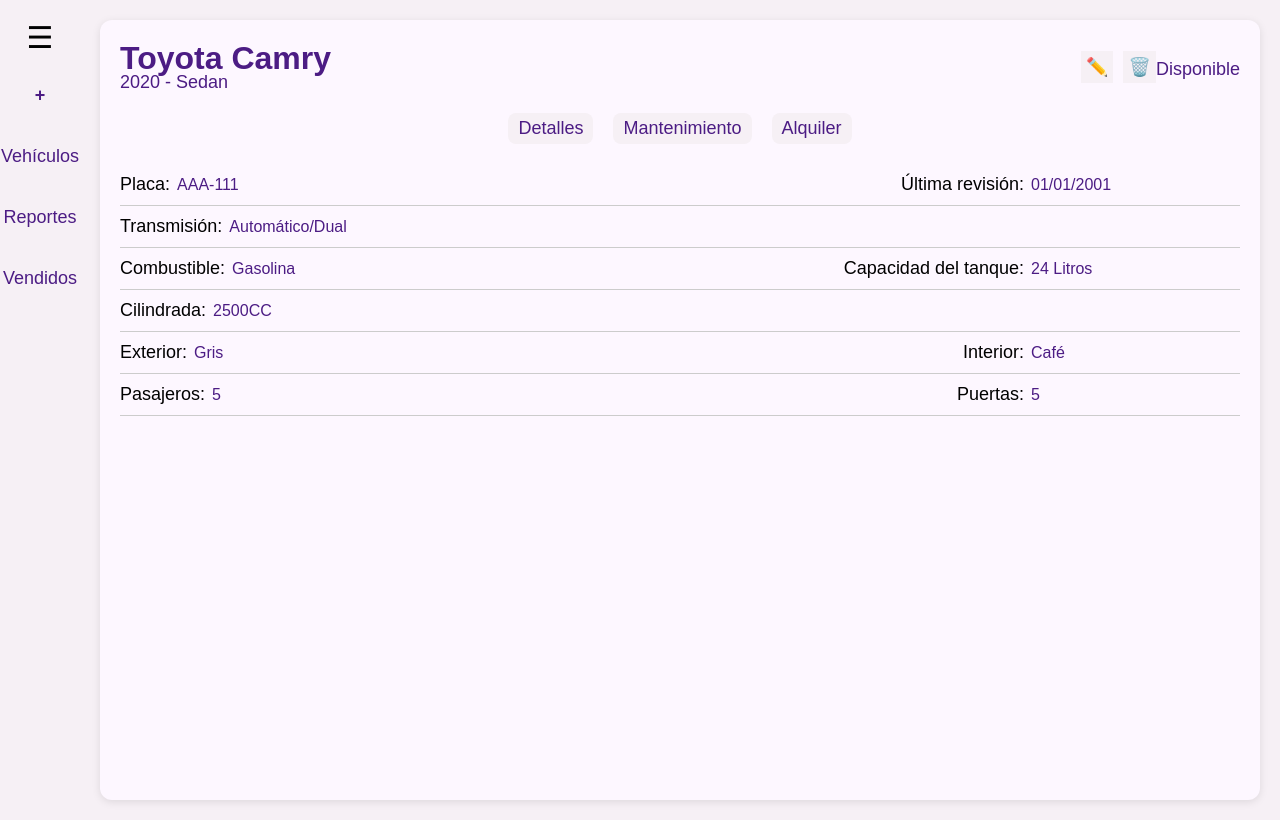
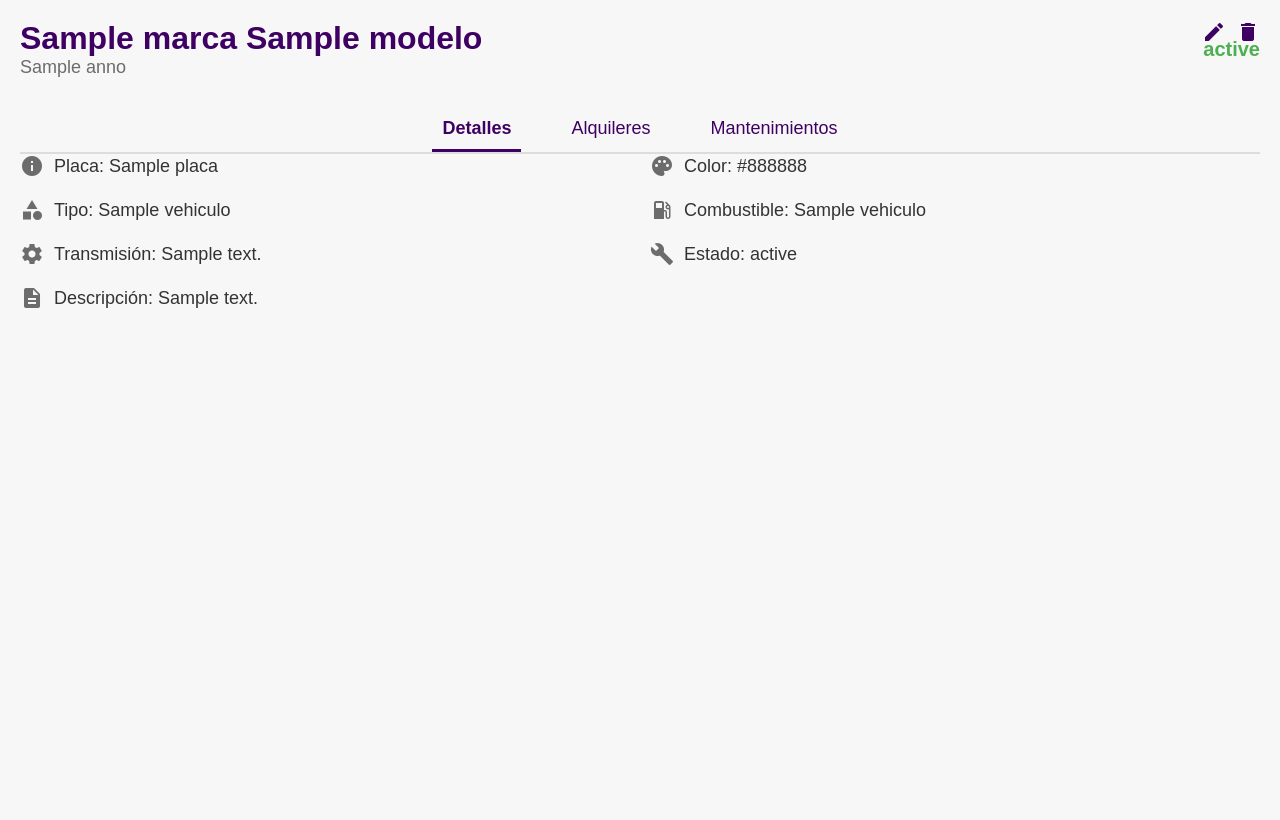
Before and after one commit to fash2110/ReqSoft-RentACar, a Flask app: template templates/VehiculosDetalles.html in a window 1280 px wide. After the commit the page ends 308 px from the top, so only its background shows below. Run offline with Flask 3, Linux system fonts and the light colour scheme; the template is opened without the code that fills it: most values are stand-ins (such as "Sample title", 1, 10 or a date in 2020).

Commit message:
Funcionalidad Detalles de Vehículo

```diff
--- a/InciarSesion.py
+++ b/InciarSesion.py
@@ -72,9 +72,37 @@ def Inicio():
 def IngresarVehiculo():
     return render_template('Inicio.html', usuario=session['usuario'])
 
+
+@app.route('/detalles/<id>')
+def detalles_vehiculo(id):
+    try:
+        #CONEXION CON BASE DE DATOS
+        connection = get_connection()
+        cursor = connection.cursor()
+
+        # LLAMADO A STORED PROCEDURE
+        cursor.execute("{CALL dbo.ConsultaVehiculo(?)}", (id,))
+        vehiculo = cursor.fetchone()
+
+        # VALIDACIÓN DE EXISTENCIA DE VEHÍCULO
+        if vehiculo:
+            return render_template('Vehiculosdetalles.html', vehiculo=vehiculo)
+        else:
+            flash('No se encontraron detalles para este vehículo.')
+            return redirect(url_for('Inicio'))
+
+    except Exception as e:
+        flash(str(e))
+        return redirect(url_for('Inicio'))
+    finally:
+        connection.close()
+
+
+
 @app.route('/reportes')
 def reportes():
     return render_template('reportes.html')
 
+
 if __name__ == '__main__':
     app.run(debug=True)
--- a/templates/Inicio.html
+++ b/templates/Inicio.html
@@ -179,14 +179,14 @@
             <input type="text" placeholder="Buscar vehículo">
             <i class="material-icons">search</i>
         </div>
-
         <section class="vehicle-list">
             {% for vehiculo in vehiculos %}
             <div class="vehicle">
                 <div class="vehicle-info">
                     <div class="vehicle-icon">{{ vehiculo[2][0] }}</div> <!-- Primera letra de la marca -->
                     <div>
-                        <h4>{{ vehiculo[2] }} {{ vehiculo[1] }}</h4> <!-- Marca y modelo -->
+                        <!-- Enlace que redirige a la página de detalles del vehículo pasando la placa como parámetro -->
+                        <h4><a href="{{ url_for('detalles_vehiculo', id=vehiculo[0]) }}">{{ vehiculo[2] }} {{ vehiculo[1] }}</a></h4> <!-- Marca y modelo -->
                         <p>{{ vehiculo[9] }}</p> <!-- Estado o descripción -->
                     </div>
                 </div>
--- a/templates/VehiculosDetalles.html
+++ b/templates/VehiculosDetalles.html
@@ -3,208 +3,142 @@
 <head>
     <meta charset="UTF-8">
     <meta name="viewport" content="width=device-width, initial-scale=1.0">
-    <title>Detalles del Vehículo</title>
+    <title>{{ vehiculo.marca }} {{ vehiculo.modelo }} - Detalles</title>
+    <link href="https://fonts.googleapis.com/icon?family=Material+Icons" rel="stylesheet">
     <style>
-        body {
-            font-family: Arial, sans-serif;
-            background-color: #f6f0f5;
+        * {
             margin: 0;
             padding: 0;
-            display: flex;
+            box-sizing: border-box;
+            font-family: Arial, sans-serif;
         }
-        .sidebar {
-            width: 80px;
-            background-color: #f6f0f5;
-            height: 100vh;
+
+        body {
+            background-color: #f7f7f7;
+        }
+
+        .container {
             display: flex;
             flex-direction: column;
-            align-items: center;
-            padding-top: 20px;
+            justify-content: flex-start;
+            padding: 20px;
         }
-        .sidebar button {
-            background-color: #f6f0f5;
-            border: none;
-            margin-bottom: 20px;
-            cursor: pointer;
-            font-size: 18px;
-            color: #4c1c84;
-            padding: 10px;
-        }
-        .sidebar button:hover {
-            background-color: #e0d5e5;
-            border-radius: 8px;
-        }
-        .hamburger-menu {
-            font-size: 30px;
-            cursor: pointer;
-            margin-bottom: 20px;
-        }
-        .plus-button {
-            font-size: 30px;
-            font-weight: bold;
-        }
-        .main-content {
-            flex-grow: 1;
-            padding: 20px;
-            background-color: #fdf7ff;
-            border-radius: 12px;
-            margin: 20px;
-            box-shadow: 0px 2px 8px rgba(0, 0, 0, 0.1);
-        }
-        .header {
+
+        .vehicle-header {
             display: flex;
             justify-content: space-between;
             align-items: center;
-            padding-bottom: 10px;
+            margin-bottom: 10px;
         }
-        .header-left h1 {
-            color: #4c1c84;
+
+        .vehicle-header h1 {
             font-size: 32px;
+            color: #3E0063;
+        }
+
+        .vehicle-header p {
+            font-size: 18px;
+            color: #6c6c6c;
+        }
+
+        .vehicle-status {
+            color: #4CAF50;
+            font-size: 20px;
             font-weight: bold;
-            margin: 0;
         }
-        .header-left div {
-            font-size: 18px;
-            margin-top: -5px;
-            color: #4c1c84;
-        }
-        .nav-tabs {
-            display: flex;
-            justify-content: center;
-            margin-top: 10px;
+
+        .details {
+            display: grid;
+            grid-template-columns: 1fr 1fr;
             gap: 20px;
         }
-        .nav-tabs a {
-            text-decoration: none;
-            font-size: 18px;
-            color: #4c1c84;
-            padding: 5px 10px;
-            background-color: #f6f0f5;
-            border-radius: 8px;
-        }
-        .nav-tabs a:hover {
-            background-color: #e0d5e5;
-        }
-        .header-right {
+
+        .details div {
             display: flex;
             align-items: center;
+            font-size: 18px;
+            color: #333;
         }
-        .actions {
+
+        .details div i {
+            margin-right: 10px;
+            color: #6c6c6c;
+        }
+
+        .edit-buttons {
+            position: absolute;
+            top: 20px;
+            right: 20px;
             display: flex;
             gap: 10px;
         }
-        .actions button {
-            background-color: #f6f0f5;
-            border: none;
+
+        .edit-buttons i {
             cursor: pointer;
+            font-size: 24px;
+            color: #3E0063;
+        }
+
+        .tab-bar {
+            margin-top: 20px;
+            display: flex;
+            justify-content: center;
+            border-bottom: 2px solid #ddd;
+        }
+
+        .tab-bar a {
+            text-decoration: none;
+            color: #3E0063;
             font-size: 18px;
-            color: #4c1c84;
-            padding: 5px;
+            margin: 0 20px;
+            padding: 10px;
         }
-        .actions button:hover {
-            background-color: #e0d5e5;
-            border-radius: 8px;
-        }
-        .status-text {
-            margin-top: 5px;
-            font-size: 18px;
-            color: #4c1c84;
-        }
-        .vehicle-details {
-            margin-top: 20px;
-        }
-        .vehicle-info {
-            display: flex;
-            justify-content: space-between;
-            font-size: 18px;
-            padding: 10px 0;
-            border-bottom: 1px solid #ccc;
-        }
-        .vehicle-info-right {
-            margin-left: -120px;
-        }
-        input {
-            border: none;
-            background-color: #fdf7ff;
-            font-size: 16px;
-            color: #4c1c84;
-            width: auto;
-        }
-        input[readonly] {
-            border-bottom: none;
-        }
-        input[type="text"]:focus {
-            outline: none;
-            border-bottom: 1px solid #4c1c84;
+
+        .tab-bar a.active {
+            border-bottom: 3px solid #3E0063;
+            font-weight: bold;
         }
     </style>
-    <script>
-        function toggleEditMode() {
-            const inputs = document.querySelectorAll('input[type="text"]');
-            inputs.forEach(input => {
-                input.toggleAttribute('readonly');
-            });
-        }
-    </script>
 </head>
 <body>
-    <!-- Barra lateral -->
-    <div class="sidebar">
-        <div class="hamburger-menu">☰</div>
-        <button class="plus-button">+</button>
-        <button>Vehículos</button>
-        <button>Reportes</button>
-        <button>Vendidos</button>
+
+    <div class="container">
+        <!-- Encabezado con título y estatus -->
+        <div class="vehicle-header">
+            <div>
+                <h1>{{ vehiculo.marca }} {{ vehiculo.modelo }}</h1>
+                <p>{{ vehiculo.anno }}</p> <!-- Año -->
+            </div>
+            <span class="vehicle-status">{{ vehiculo.estado }}</span> <!-- Estado (Disponible, Mantenimiento, etc.) -->
+        </div>
+
+        <!-- Barra de navegación de pestañas -->
+        <div class="tab-bar">
+            <a href="#" class="active">Detalles</a>
+            <a href="#">Alquileres</a>
+            <a href="#">Mantenimientos</a>
+        </div>
+
+        <!-- Botones de edición y eliminación -->
+        <div class="edit-buttons">
+            <i class="material-icons">edit</i>
+            <i class="material-icons">delete</i>
+        </div>
+
+        <!-- Información del vehículo -->
+        <div class="details">
+            <div><i class="material-icons">info</i> Placa: {{ vehiculo.placa }}</div>
+            <div><i class="material-icons">palette</i> Color: {{ vehiculo.color }}</div>
+
+            <div><i class="material-icons">category</i> Tipo: {{ vehiculo.nombre_tipo }}</div> <!-- Nombre correspondiente al idTipo -->
+            <div><i class="material-icons">local_gas_station</i> Combustible: {{ vehiculo.nombre_combustible }}</div> <!-- Nombre correspondiente al idCombustible -->
+
+            <div><i class="material-icons">settings</i> Transmisión: {{ vehiculo.nombre_transmision }}</div> <!-- Nombre correspondiente al idTransmision -->
+            <div><i class="material-icons">build</i> Estado: {{ vehiculo.nombre_estado }}</div> <!-- Nombre correspondiente al idEstado -->
+
+            <div><i class="material-icons">description</i> Descripción: {{ vehiculo.descripcion }}</div>
+        </div>
     </div>
 
-    <!-- Contenido principal -->
-    <div class="main-content">
-        <form method="POST">
-            <div class="header">
-                <div class="header-left">
-                    <h1>Toyota Camry</h1>
-                    <div>2020 - Sedan</div>
-                </div>
-                <div class="header-right">
-                    <div class="actions">
-                        <button type="button" onclick="toggleEditMode()">✏️</button>
-                        <button type="submit" name="action" value="delete">🗑️</button>
-                    </div>
-                    <div class="status-text">Disponible</div>
-                </div>
-            </div>
-
-            <div class="nav-tabs">
-                <a href="#detalles">Detalles</a>
-                <a href="#mantenimiento">Mantenimiento</a>
-                <a href="#alquiler">Alquiler</a>
-            </div>
-
-            <div class="vehicle-details">
-                <div class="vehicle-info">
-                    <span>Placa: <input type="text" name="placa" value="AAA-111" readonly></span>
-                    <span class="vehicle-info-right">Última revisión: <input type="text" name="ultima_revision" value="01/01/2001" readonly></span>
-                </div>
-                <div class="vehicle-info">
-                    <span>Transmisión: <input type="text" name="transmision" value="Automático/Dual" readonly></span>
-                </div>
-                <div class="vehicle-info">
-                    <span>Combustible: <input type="text" name="combustible" value="Gasolina" readonly></span>
-                    <span class="vehicle-info-right">Capacidad del tanque: <input type="text" name="capacidad_tanque" value="24 Litros" readonly></span>
-                </div>
-                <div class="vehicle-info">
-                    <span>Cilindrada: <input type="text" name="cilindrada" value="2500CC" readonly></span>
-                </div>
-                <div class="vehicle-info">
-                    <span>Exterior: <input type="text" name="exterior" value="Gris" readonly></span>
-                    <span class="vehicle-info-right">Interior: <input type="text" name="interior" value="Café" readonly></span>
-                </div>
-                <div class="vehicle-info">
-                    <span>Pasajeros: <input type="text" name="pasajeros" value="5" readonly></span>
-                    <span class="vehicle-info-right">Puertas: <input type="text" name="puertas" value="5" readonly></span>
-                </div>
-            </div>
-        </form>
-    </div>
 </body>
 </html>
```
